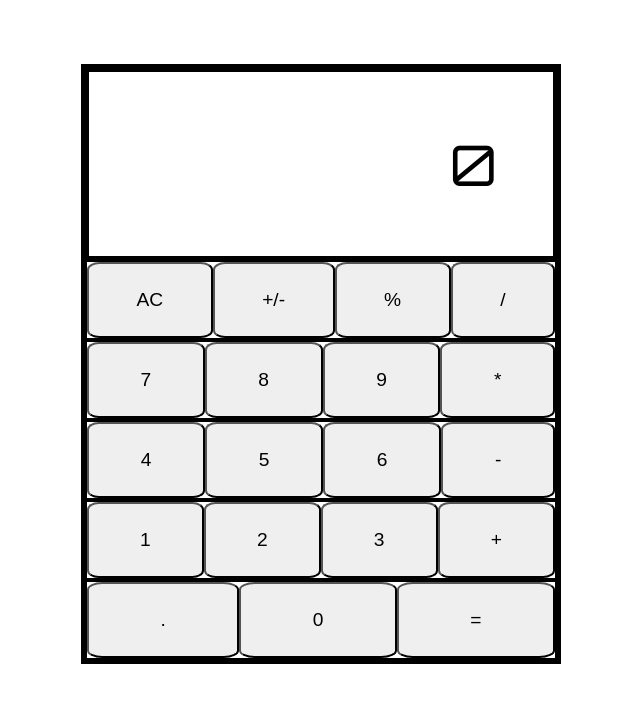
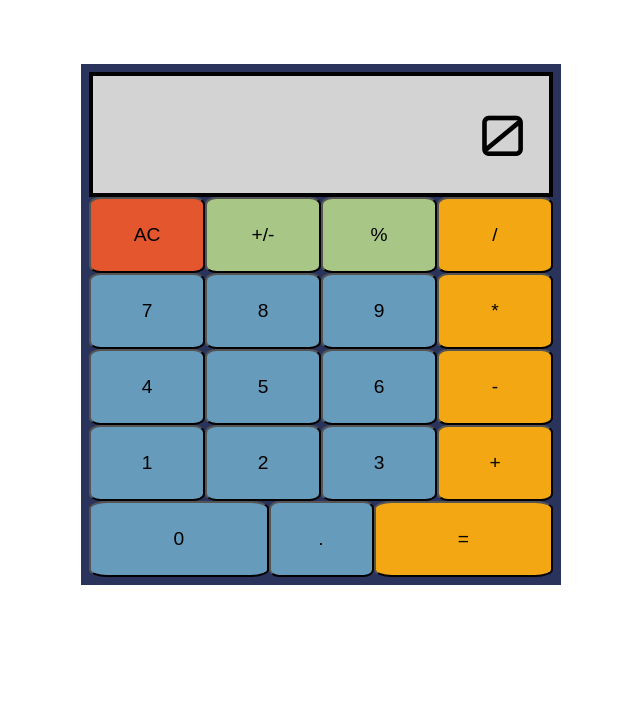
Before and after one commit to sergiotomey/Calculator-Javascript, a plain HTML site: page index.html in a window 1280 px wide. Shown: the whole page, without its empty margins (319-959 px from the left). Drawn offline with Linux system fonts and the light colour scheme; a web font is replaced by a local one.

Commit message:
added some style and finished function of percent button

```diff
--- a/app.js
+++ b/app.js
@@ -138,10 +138,18 @@ const positiveNegative = () =>{
         display.textContent = -display.textContent
         return negative = true
     }
-    if(negative = true)
+    if(negative)
     display.textContent = +display.textContent
         return negative = false
 }
 negativeButton.addEventListener('click', positiveNegative)
 
 // percent button is pressed //
+
+const percent =()=>{
+
+    let percentage = display.textContent / 100
+    return display.textContent = percentage
+}
+
+percentButton.addEventListener('click',percent)
--- a/index.html
+++ b/index.html
@@ -34,8 +34,8 @@
             <button class="operator" value="+">+</button>
         </div>
         <div class="row">
+            <button id="zero" class="operand" value="0">0</button>
             <button id="decimal" class="operand" value=".">.</button>
-            <button id="zero" class="operand" value="0">0</button>
             <button class="equals" value="=">=</button>
         </div>
     </div>
--- a/styles.css
+++ b/styles.css
@@ -6,29 +6,31 @@
     box-sizing: border-box;
 }
 
+
 .container{
     width: 50vw;
     width: 60vh;
     margin: 0 auto;
     margin-top: 5%;
-    border: 4px solid black;
+    border: 8px solid #29335C;
+    background-color: #29335C;
 }
 
 .display{
     width: 100%;
     border: 4px solid black;
-    padding: 12%;
+    padding: 5%;
     display: flex;
     justify-content: flex-end;
     font-size: 3.5rem;
     font-family: 'Orbitron', sans-serif;
+    background-color: lightgray;
 }
 
 .row{
     display: flex;
     justify-content: center;
     width: 100%;
-    border: 2px solid black;
 }
 
 .row button{
@@ -38,3 +40,37 @@
     font-weight: 500;
     border-radius: 10%;
 }
+
+.operand{
+    background-color: #669BBC;
+    width: 50px;
+}
+
+.operator{
+    background-color: #F3A712;
+    width: 50px;
+}
+
+.clear{
+    width: 50px;
+    background-color: #E4572E;
+}
+
+.sign{
+    width: 50px;
+    background-color: #A8C686;
+}
+
+.percent{
+    width: 50px;
+    background-color: #A8C686;
+}
+
+.equals{
+    background-color: #F3A712;
+    width: 50px;
+}
+
+#decimal{
+    max-width: 105px;
+}
```
Also changed, not shown: 1 other file.
